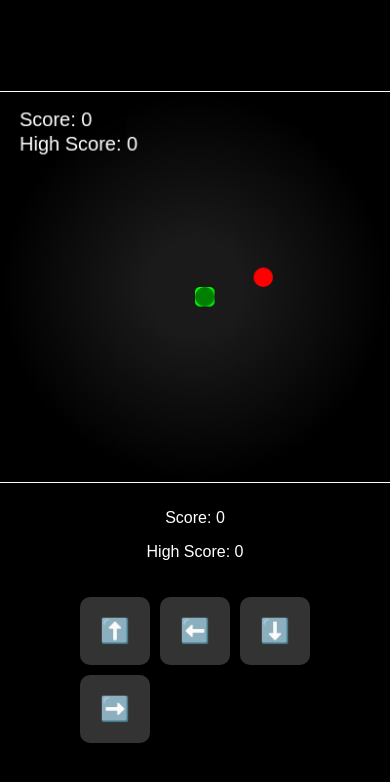
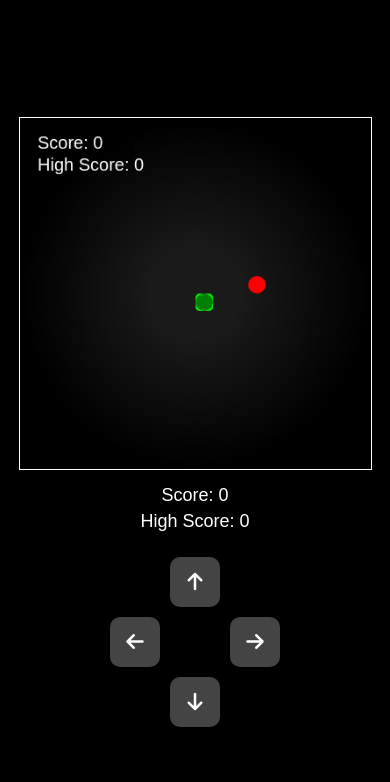
Before and after one commit to fveplk/SnakeTelegramBot, a plain HTML site: page index.html in a window 390 px wide. Drawn offline with Linux system fonts and the light colour scheme.

Commit message:
Add files via upload

```diff
--- a/index.html
+++ b/index.html
@@ -4,7 +4,7 @@
     <meta charset="UTF-8">
     <meta name="viewport" content="width=device-width, initial-scale=1.0">
     <title>Snake Game</title>
-    <link rel="icon" href="data:,"> <!-- Отключаем запрос фавикона -->
+    <link rel="stylesheet" href="https://cdnjs.cloudflare.com/ajax/libs/font-awesome/6.0.0-beta3/css/all.min.css">
     <link rel="stylesheet" href="style.css">
 </head>
 <body>
@@ -14,10 +14,10 @@
         <p>High Score: <span id="highScore">0</span></p>
     </div>
     <div class="controls">
-        <button id="up">⬆️</button>
-        <button id="left">⬅️</button>
-        <button id="down">⬇️</button>
-        <button id="right">➡️</button>
+        <button id="up"><i class="fas fa-arrow-up"></i></button>
+        <button id="left"><i class="fas fa-arrow-left"></i></button>
+        <button id="down"><i class="fas fa-arrow-down"></i></button>
+        <button id="right"><i class="fas fa-arrow-right"></i></button>
     </div>
     <script src="game.js"></script>
 </body>
--- a/style.css
+++ b/style.css
@@ -1,3 +1,4 @@
+/* Основные стили для body */
 body {
     display: flex;
     flex-direction: column;
@@ -11,6 +12,7 @@ body {
     overflow: hidden;
 }
 
+/* Стили для игрового поля */
 canvas {
     border: 1px solid #fff;
     max-width: 100%;
@@ -18,11 +20,18 @@ canvas {
     image-rendering: crisp-edges;
 }
 
+/* Стили для блока с информацией о счете */
 .game-info {
     margin-top: 10px;
     text-align: center;
+    font-size: 18px;
 }
 
+.game-info p {
+    margin: 5px 0;
+}
+
+/* Стили для блока с кнопками управления */
 .controls {
     display: grid;
     grid-template-areas:
@@ -36,13 +45,68 @@ canvas {
 .controls button {
     padding: 20px;
     font-size: 24px;
-    background-color: #333;
+    background-color: #444;
     color: white;
     border: none;
     border-radius: 10px;
     cursor: pointer;
+    display: flex;
+    align-items: center;
+    justify-content: center;
+    width: 60px;
+    height: 60px;
+    transition: background-color 0.2s ease;
+}
+
+.controls button:hover {
+    background-color: #555;
 }
 
 .controls button:active {
-    background-color: #555;
+    background-color: #666;
 }
+
+/* Стили для иконок Font Awesome */
+.controls button i {
+    font-size: 24px;
+}
+
+/* Стили для кнопок в зависимости от их расположения */
+#up {
+    grid-area: up;
+}
+
+#left {
+    grid-area: left;
+}
+
+#down {
+    grid-area: down;
+}
+
+#right {
+    grid-area: right;
+}
+
+/* Дополнительные стили для улучшения внешнего вида */
+.controls button:focus {
+    outline: none;
+}
+
+/* Адаптация для мобильных устройств */
+@media (max-width: 600px) {
+    canvas {
+        width: 90vw;
+        height: 90vw;
+    }
+
+    .controls button {
+        width: 50px;
+        height: 50px;
+        padding: 15px;
+    }
+
+    .controls button i {
+        font-size: 20px;
+    }
+}
```
